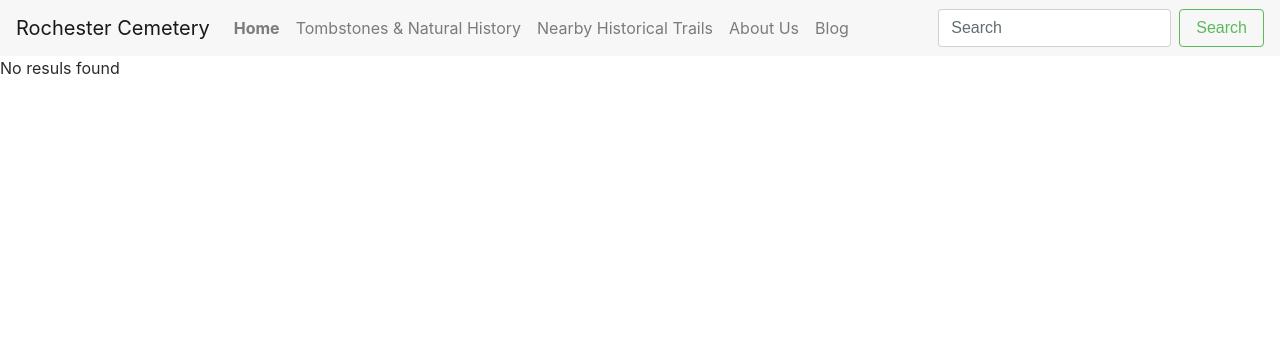
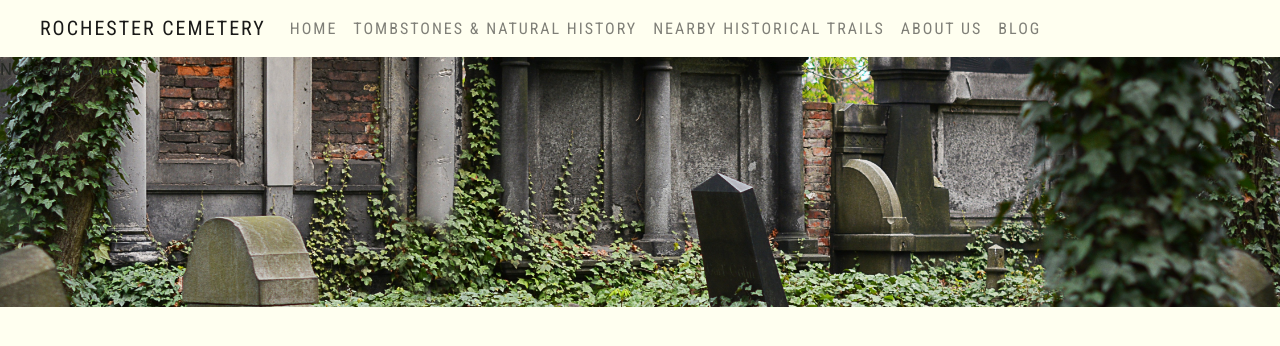
Before and after one commit to Emerald-dev/senior-dev, a PHP site: page /index.php in a window 1280 px wide. Shown: the top 346 px of the page. Run offline with PHP 8.4, Linux system fonts and the light colour scheme; data that the repository does not hold is empty.

Commit message:
style the site

```diff
--- a/assets/css/style.css
+++ b/assets/css/style.css
@@ -1,6 +1,118 @@
+html, body{
+	background-color: #fffff0;
+	color: #242822;
+}
+
 .current{
     font-weight: bold;
 }
 #map {
-    height: 500px;
+    padding-bottom: 100vh;
 }
+
+h1, h2, h3{
+  text-align: center;
+}
+h1{
+	color: #fffff0;
+	font-family: 'Alegreya', serif;
+    font-weight: 700;
+    line-height: 2.8rem;
+    font-size: 2.8rem;
+    margin: 0 0 43px 0;
+    text-shadow: 1px 1px 10px black;
+	padding: 40px;
+}
+h2{
+    font-family: 'Roboto Condensed', sans-serif;
+    font-weight: normal;
+    font-size: 1.3rem;
+    line-height: 1.3rem;
+    text-transform: uppercase;
+    letter-spacing: 2px;
+    margin: 0 0 23px 0;
+}
+h3 {
+    font-family: 'Roboto Condensed', sans-serif;
+    font-weight: normal;
+    font-size: 1.2rem;
+    line-height: 1.2rem;
+    text-transform: uppercase;
+    margin: 0 0 10px 0;
+    text-align: left;
+    margin-right: 20px;
+	font-weight: 600;
+}
+.navbar{
+	background-color: #fffff0;
+	font-family: 'Roboto Condensed', sans-serif;
+	font-weight: normal;
+    font-size: 21px;
+    line-height: 23px;
+    text-transform: uppercase;
+    letter-spacing: 2px;
+	padding-left: 40px;
+	padding-right: 40px;
+}
+.navbar-brand{
+	padding-top: 9px;
+	padding-bottom: 9px;
+}
+.navbar a.nav-link{
+	font-family: 'Roboto Condensed', sans-serif;
+	font-weight: normal;
+    font-size: 16px;
+    line-height: 23px;
+    text-transform: uppercase;
+    letter-spacing: 2px;
+}
+
+    color: #485a40;
+    border-bottom: 3px solid #485A3F;
+    border-top: 1.5px solid #485A3F;
+p{
+    font-family: 'Roboto', sans-serif;
+    font-size: 15px;
+    line-height: 23px;
+    margin: 0 0 12px 0;
+}
+
+#readmore, .content{
+  max-width: 1000px;
+  margin: 0 auto;
+  padding: 20px 40px;
+}
+
+.banner{
+  background-image:url("../../images/banner.jpeg");
+  background-repeat: no-repeat;
+  background-size: cover;
+  height: 250px;
+  background-position: 50% 45%;
+}
+#tombstones img {
+    width: 33.33%;
+    height: auto;
+    margin-right: 15px;
+    margin-bottom: 15px;
+    float: left;
+}
+
+#nearbyhis img {
+    width: 100%;
+    height: auto;
+    margin-bottom: 15px;
+}
+
+footer {
+    padding: 10px 40px;
+    text-align: center;
+}
+
+@media only screen and (max-width: 740px) {
+    #tombstones img {
+		width: 100%;
+		margin: 0 0 10px 0;
+		float: none;
+	}
+}
--- a/assets/php/header.php
+++ b/assets/php/header.php
@@ -6,9 +6,10 @@
 		<title>
             Rochester Cemetery
 		</title>
+		<link href="https://fonts.googleapis.com/css?family=Alegreya:400,400i,500,500i,700,700i,800,800i,900,900i|Roboto+Condensed:300,300i,400,400i,700,700i" rel="stylesheet">
+        <link rel="stylesheet" href="https://maxcdn.bootstrapcdn.com/bootstrap/4.0.0-alpha.6/css/bootstrap.min.css" integrity="sha384-rwoIResjU2yc3z8GV/NPeZWAv56rSmLldC3R/AZzGRnGxQQKnKkoFVhFQhNUwEyJ" crossorigin="anonymous">
         <link rel="stylesheet" type="text/css" href="assets/css/style.css">
-        <link rel="stylesheet" href="https://maxcdn.bootstrapcdn.com/bootstrap/4.0.0-alpha.6/css/bootstrap.min.css" integrity="sha384-rwoIResjU2yc3z8GV/NPeZWAv56rSmLldC3R/AZzGRnGxQQKnKkoFVhFQhNUwEyJ" crossorigin="anonymous">
-
+		<meta charset="utf-8" />
 	</head>
     <body>
         <!-- GLOBAL NAVIGATION -->
@@ -58,10 +59,6 @@
                         <a class="nav-link <?php echo ($page == 'blog') ? "current" : '';?>" href="https://rapidscemeteryblog.wordpress.com/">Blog</a>
                       </li>
                     </ul>
-                    <form class="form-inline my-2 my-lg-0">
-                      <input class="form-control mr-sm-2" type="text" placeholder="Search">
-                      <button class="btn btn-outline-success my-2 my-sm-0" type="submit">Search</button>
-                    </form>
                   </div>
                 </nav>
 		</header>
--- a/index.php
+++ b/index.php
@@ -5,6 +5,7 @@
 ?>
 
 <?php
+	require_once("assets/php/fillPageContent.php");
 	require_once("assets/php/dbAPI.php");
     require_once("assets/php/pinXML.php");
 ?>
@@ -26,6 +27,5 @@
 	<div id="readmore"></div>
 
 <?php
-	require_once("assets/php/fillPageContent.php");
 	include 'assets/php/footer.php';
 ?>
```
Also changed, not shown: images/banner.jpeg (added), images/trailmap.jpeg (added).
